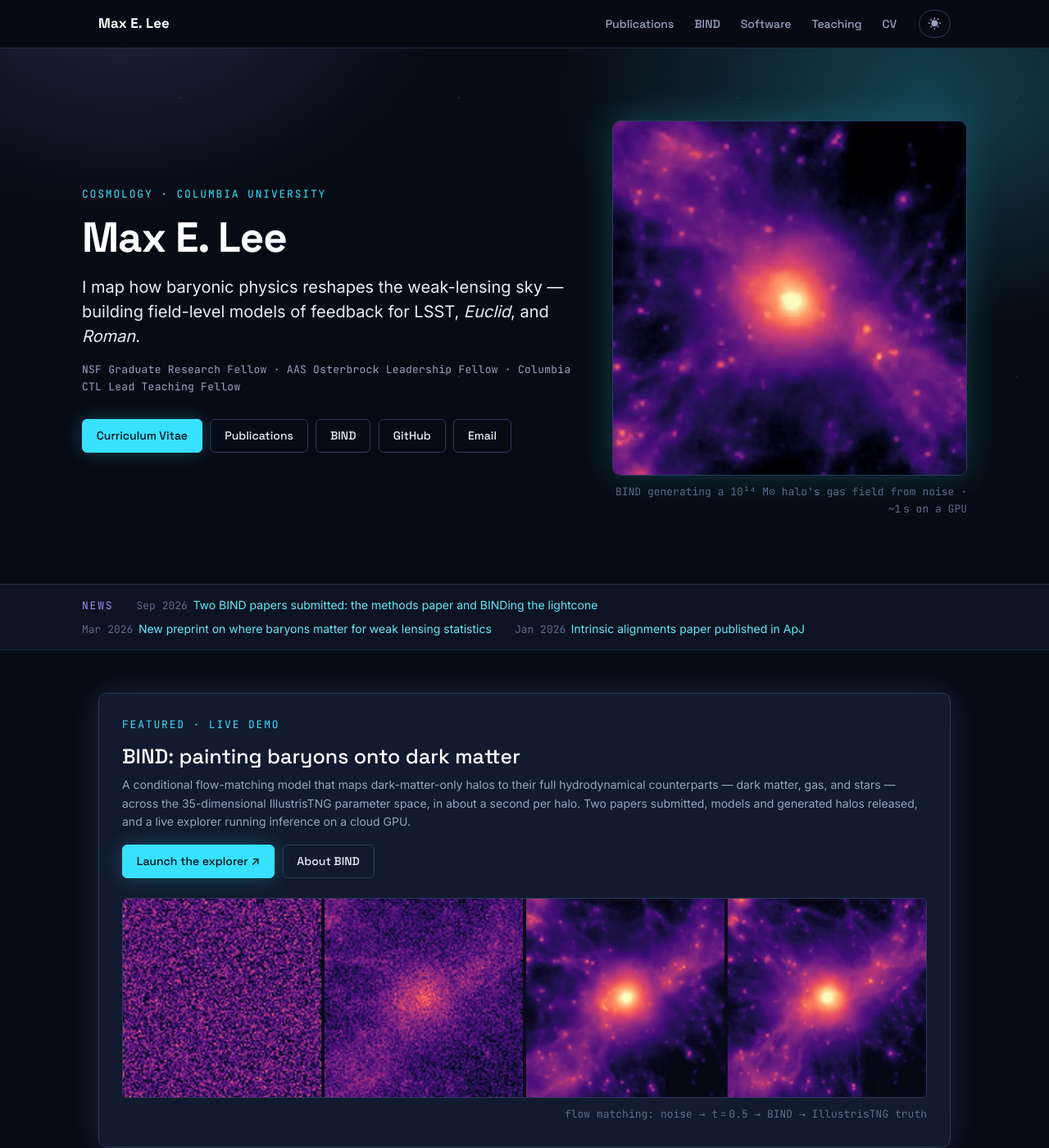
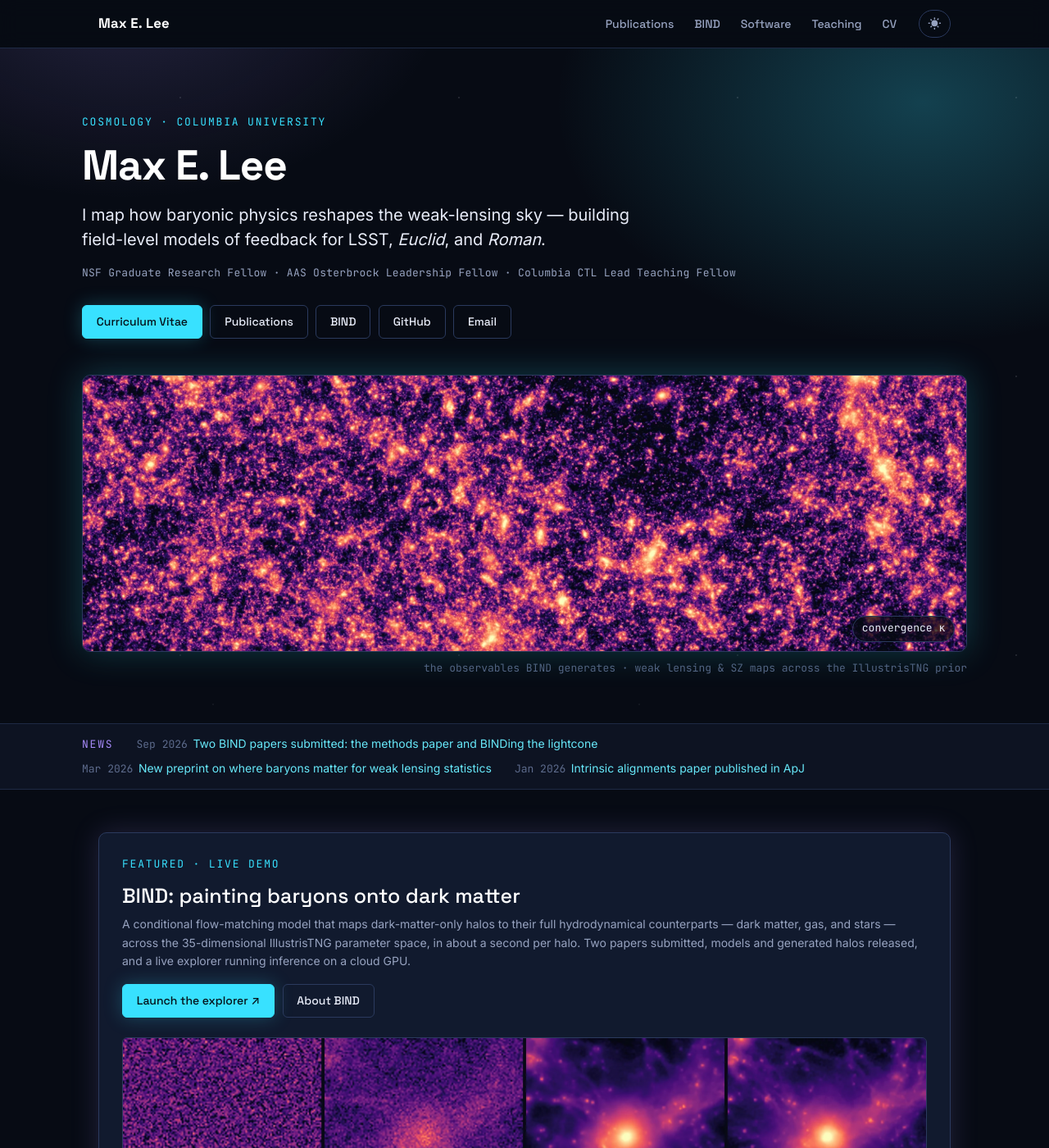
Before and after one commit to Maxelee/Maxelee.github.io, a Jekyll site: the page built from _pages/about.md, in a window 1280 px wide and 1400 px high. Shown: the whole window at 82% size. Built offline with Jekyll 4.4.1, drawn with Linux system fonts in a browser that asks for light colours.

Commit message:
Hero: replace sampling animation with rotating lightcone banner
Remove the flow-matching animation from the front page. The hero is now
the text block over a full-width banner that cycles through the three
BIND observables - convergence kappa, optical depth tau, Compton-y -
as wide crops of the cluster-rendered maps, crossfading on a pure-CSS
18s cycle (6s each, 0.7s fades) with a mono tag naming each observable.
Reduced-motion shows the kappa band statically. The kappa band is the
genuine ray-traced z_s=1 map; tau/y are the box-substitute renders until
the real Popeye lightcone maps arrive (VISUALS.md brief updated).

Drop the unused hero-anim/hero-field assets; /bind/ og teaser now
points at the gas-web banner.

Co-Authored-By: Claude Fable 5 <noreply@anthropic.com>

```diff
--- a/_includes/home/hero.html
+++ b/_includes/home/hero.html
@@ -19,12 +19,20 @@
         <a class="btn" href="mailto:{{ site.author.email }}">Email</a>
       </div>
     </div>
-    <div class="hero__visual">
-      <picture>
-        <source media="(prefers-reduced-motion: reduce)" srcset="/images/bind/hero-field.webp" type="image/webp">
-        <img src="/images/bind/hero-anim.webp" alt="Animation of BIND generating the gas field of a cluster-mass halo from pure noise via flow matching" width="640" height="640">
-      </picture>
-      <p class="hero__visual-caption">BIND generating a 10¹⁴ M⊙ halo's gas field from noise &middot; ~1&thinsp;s on a GPU</p>
+    <div class="lc-banner" role="img" aria-label="Rotating BIND-generated sky maps: weak-lensing convergence, optical depth, and Compton-y">
+      <div class="lc-banner__layer">
+        <img src="/images/lightcone/banner-kappa.webp" alt="" width="1600" height="500">
+        <span class="lc-banner__tag">convergence &kappa;</span>
+      </div>
+      <div class="lc-banner__layer">
+        <img src="/images/lightcone/banner-tau.webp" alt="" width="1600" height="500">
+        <span class="lc-banner__tag">optical depth &tau;</span>
+      </div>
+      <div class="lc-banner__layer">
+        <img src="/images/lightcone/banner-y.webp" alt="" width="1600" height="500">
+        <span class="lc-banner__tag">Compton-y</span>
+      </div>
     </div>
+    <p class="hero__visual-caption">the observables BIND generates &middot; weak lensing &amp; SZ maps across the IllustrisTNG prior</p>
   </div>
 </section>
--- a/_sass/cosmic/_hero.scss
+++ b/_sass/cosmic/_hero.scss
@@ -48,17 +48,12 @@
 
 .hero__inner {
   position: relative;
-  display: grid;
-  grid-template-columns: minmax(0, 1fr);
-  gap: 2.5rem;
-  align-items: center;
-  padding: 4rem 0 3.5rem;
+  padding: 4rem 0 3rem;
 }
 
 @media (min-width: $bp-md) {
   .hero__inner {
-    grid-template-columns: minmax(0, 7fr) minmax(0, 5fr);
-    padding: 5.5rem 0 5rem;
+    padding: 5rem 0 3.5rem;
   }
 }
 
@@ -90,14 +85,89 @@
   margin-bottom: 1.75rem;
 }
 
-.hero__visual {
+// Rotating lightcone banner: three stacked map layers crossfading on a
+// pure-CSS cycle (6 s per observable, 0.7 s fades).
+.lc-banner {
   position: relative;
+  margin-top: 2.75rem;
+  aspect-ratio: 2 / 1;
+  border-radius: var(--radius);
+  border: 1px solid var(--border-strong);
+  overflow: hidden;
+  background: var(--bg-elev);
+  box-shadow: 0 0 40px var(--glow), var(--shadow);
+}
+
+@media (min-width: $bp-sm) {
+  .lc-banner {
+    aspect-ratio: 16 / 5;
+  }
+}
+
+.lc-banner__layer {
+  position: absolute;
+  inset: 0;
+  opacity: 0;
+  animation: lc-cycle 18s linear infinite;
 
   img {
     width: 100%;
-    border-radius: var(--radius);
-    border: 1px solid var(--border-strong);
-    box-shadow: 0 0 40px var(--glow), var(--shadow);
+    height: 100%;
+    object-fit: cover;
+  }
+
+  &:nth-child(2) {
+    animation-delay: 6s;
+  }
+
+  &:nth-child(3) {
+    animation-delay: 12s;
+  }
+}
+
+@keyframes lc-cycle {
+  0% {
+    opacity: 0;
+  }
+
+  4% {
+    opacity: 1;
+  }
+
+  33.3% {
+    opacity: 1;
+  }
+
+  38% {
+    opacity: 0;
+  }
+
+  100% {
+    opacity: 0;
+  }
+}
+
+.lc-banner__tag {
+  position: absolute;
+  right: 0.9rem;
+  bottom: 0.7rem;
+  font-family: var(--font-mono);
+  font-size: var(--fs-xs);
+  color: var(--text);
+  background: rgba(7, 11, 20, 0.72);
+  border: 1px solid var(--border-strong);
+  border-radius: 999px;
+  padding: 0.35em 0.8em;
+}
+
+// Reduced motion: no cycling, show the convergence map
+@media (prefers-reduced-motion: reduce) {
+  .lc-banner__layer {
+    animation: none !important;
+  }
+
+  .lc-banner__layer:first-child {
+    opacity: 1;
   }
 }
 
```
Also changed, not shown: VISUALS.md (+13 -16 lines), _pages/bind.md (+1 -1 lines), images/bind/hero-anim.webp (deleted), images/bind/hero-field.webp (deleted), images/lightcone/banner-kappa.webp (added), images/lightcone/banner-tau.webp (added), images/lightcone/banner-y.webp (added).
